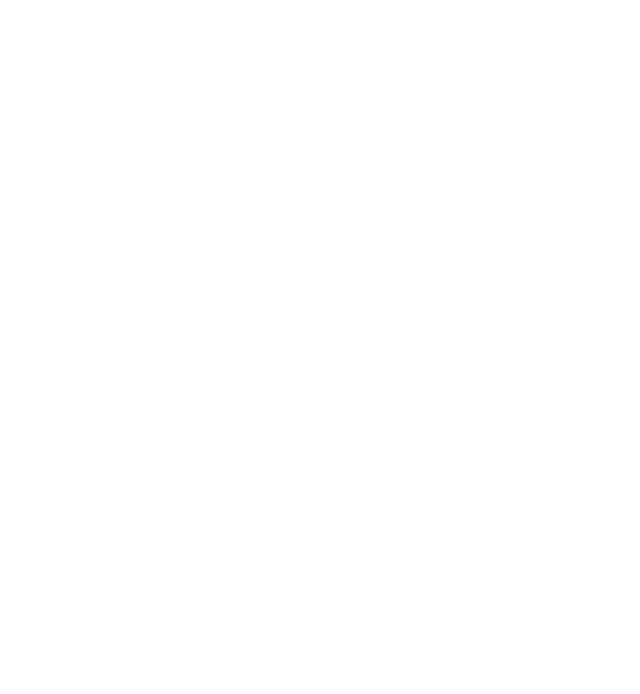
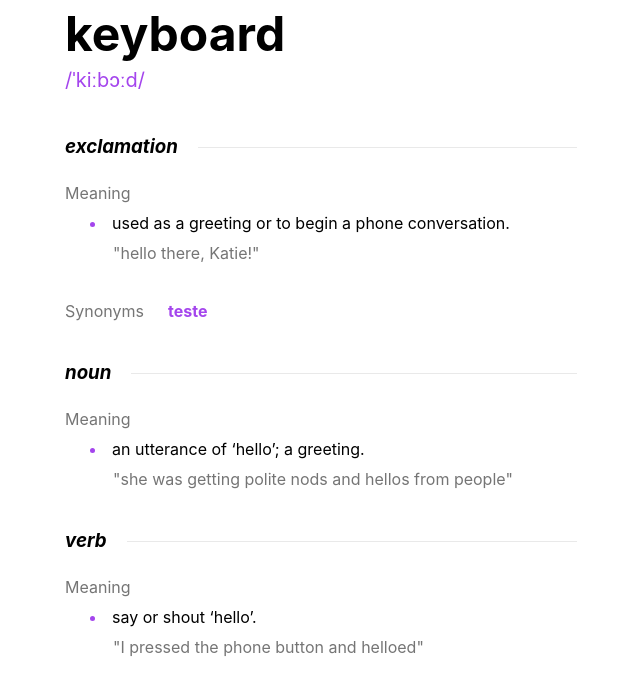
Before and after one commit to tiemibf/dictionary-web-app, a React (Create React App) app: page / in a window 1280 px wide. Shown: the top 694 px of the page, without its empty margins (319-959 px from the left). Built offline with nearby package versions, Linux system fonts and the light colour scheme.

Commit message:
feat: implements Word Definition component

```diff
--- a/src/App.tsx
+++ b/src/App.tsx
@@ -1,12 +1,56 @@
 import { globalStyles } from "./styles/globalStyles";
 import { BrowserRouter } from "react-router-dom";
 import Router from "./Router";
+import WordDefinition from "components/WordDefinition/WordDefinition";
+
+const meanings = [
+    {
+        partOfSpeech: "exclamation",
+        definitions: [
+            {
+                definition:
+                    "used as a greeting or to begin a phone conversation.",
+                example: "hello there, Katie!",
+                synonyms: ["teste"],
+                antonyms: []
+            }
+        ]
+    },
+    {
+        partOfSpeech: "noun",
+        definitions: [
+            {
+                definition: "an utterance of ‘hello’; a greeting.",
+                example: "she was getting polite nods and hellos from people",
+                synonyms: [],
+                antonyms: []
+            }
+        ]
+    },
+    {
+        partOfSpeech: "verb",
+        definitions: [
+            {
+                definition: "say or shout ‘hello’.",
+                example: "I pressed the phone button and helloed",
+                synonyms: [],
+                antonyms: []
+            }
+        ]
+    }
+];
 
 function App() {
     globalStyles();
     return (
         <BrowserRouter>
             <Router />
+            <WordDefinition
+                word="keyboard"
+                phonetic={"/ˈkiːbɔːd/"}
+                meanings={meanings}
+                className="content"
+            />
         </BrowserRouter>
     );
 }
--- /dev/null
+++ b/src/components/WordDefinition/Word.style.tsx
@@ -0,0 +1,49 @@
+import { styled } from "@stitches/react";
+
+export const WordStyle = styled("div", {
+    marginBottom: "32px",
+    width: "100%",
+    lineHeight: "30px",
+    h4: {
+        fontWeight: 400,
+        color: "#757575",
+        paddingRight: "24px"
+    },
+    li: {
+        paddingLeft: "25px",
+        "&::marker": {
+            color: "#A445ED"
+        }
+    },
+    ".partOfSpeech": {
+        display: "flex",
+        alignItems: "center",
+        fontStyle: "italic",
+        fontWeight: 700,
+        marginBottom: "16px",
+        h3: {
+            marginRight: "20px"
+        }
+    },
+    ".example": {
+        paddingLeft: "48px",
+        color: "#757575"
+    },
+    ".synonyms": {
+        display: "flex",
+        marginTop: "28px",
+        fontWeight: 700,
+        color: "#A445ED"
+    }
+});
+
+export const WordDefinitionStyle = styled("div", {
+    ".phonetic": {
+        color: "#A445ED",
+        fontSize: "20px",
+        lineHeight: "24px"
+    },
+    ".word-definition-heading": {
+        marginBottom: "40px"
+    }
+});
--- /dev/null
+++ b/src/components/WordDefinition/WordDefinition.tsx
@@ -0,0 +1,55 @@
+import { WordDefinitionStyle, WordStyle } from "./Word.style";
+import { MeaningsProps, WordDefinitionProps } from "./Word.type";
+
+export const WordMeaningBlock = ({
+    partOfSpeech,
+    definitions
+}: MeaningsProps) => {
+    return (
+        <WordStyle>
+            <div className="partOfSpeech">
+                <h3>{partOfSpeech}</h3>
+                <hr className="divider" />
+            </div>
+            <h4>Meaning</h4>
+            {definitions.map((definition) => {
+                return (
+                    <>
+                        <li>{definition.definition}</li>
+                        <p className="example">"{definition.example}"</p>
+                        {definition?.synonyms?.length !== 0 && (
+                            <div className="synonyms">
+                                <h4>Synonyms</h4>
+                                <p>{definition.synonyms}</p>
+                            </div>
+                        )}
+                    </>
+                );
+            })}
+        </WordStyle>
+    );
+};
+
+const WordDefinition = ({ word, phonetic, meanings }: WordDefinitionProps) => {
+    return (
+        <WordDefinitionStyle>
+            <div className="word-definition-heading">
+                <h1>{word}</h1>
+                <p className="phonetic">{phonetic}</p>
+            </div>
+            <div>
+                {meanings.map((meaning) => {
+                    return (
+                        <WordMeaningBlock
+                            partOfSpeech={meaning.partOfSpeech}
+                            definitions={meaning.definitions}
+                        />
+                    );
+                })}
+            </div>
+            <rect className="divider" />
+        </WordDefinitionStyle>
+    );
+};
+
+export default WordDefinition;
--- a/src/styles/globalStyles.tsx
+++ b/src/styles/globalStyles.tsx
@@ -21,14 +21,6 @@
         fontSize: "48px",
         lineHeight: "68px"
     },
-    ".phonetic": {
-        color: "#A445ED",
-        fontSize: "20px",
-        lineHeight: "24px"
-    },
-    ".word-definition-heading": {
-        marginBottom: "40px"
-    },
     ".divider": {
         width: "100%",
         height: "1px",
```
Also changed, not shown: src/components/WordDefinition/Word.type.tsx (added, +18 -0 lines). Lines whose indentation alone changed are shown as unchanged.
